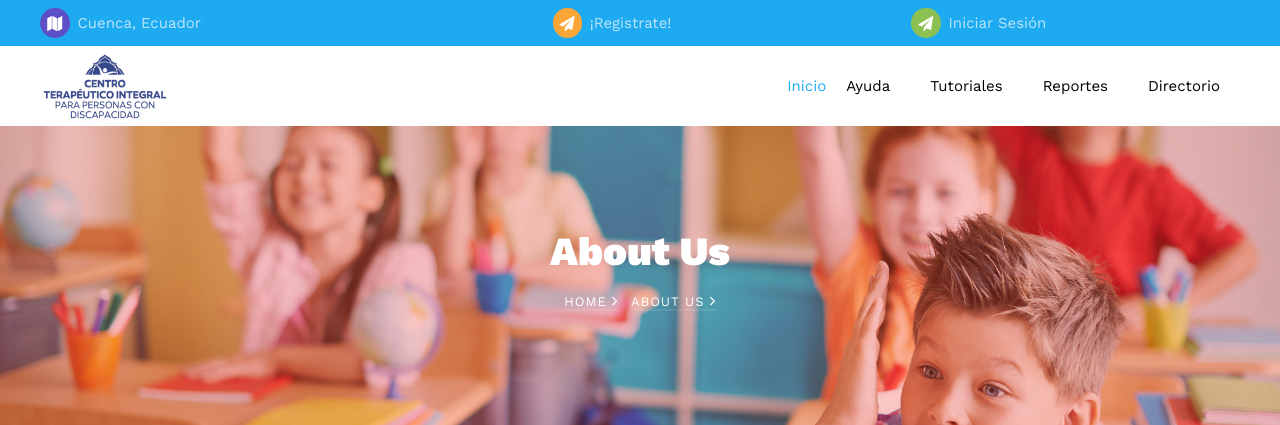
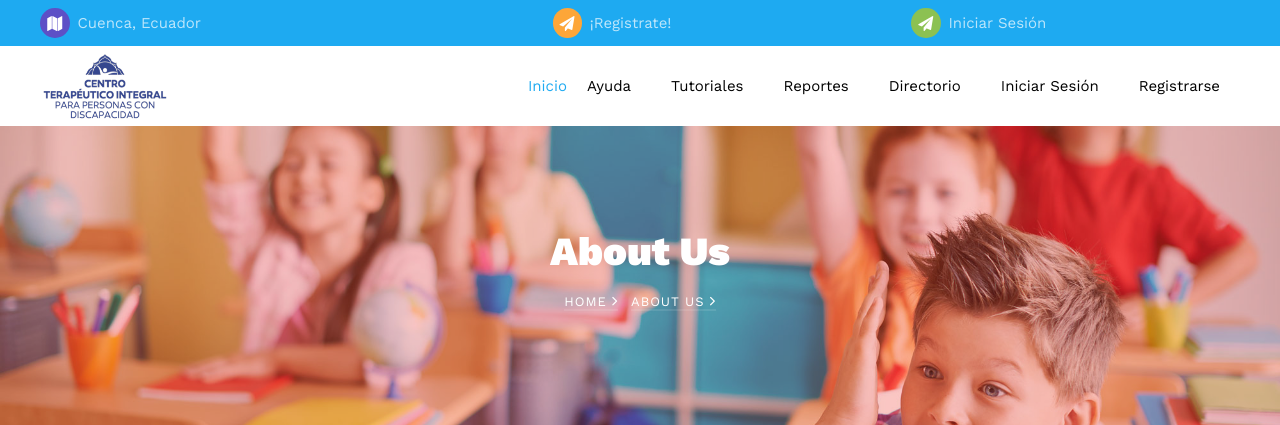
Before and after one commit to domerchan/plataforma_web_centro_terapeutico_integral, a Django app: page /about.html in a window 1280 px wide. Shown: the top 425 px of the page. Run offline with Django 3.2, Linux system fonts and the light colour scheme; some libraries are stand-ins or nearby versions; some web fonts are replaced.

Commit message:
mejoras en el menú

```diff
--- a/centro_website/templates/includes/navbar.html
+++ b/centro_website/templates/includes/navbar.html
@@ -2,7 +2,7 @@
     <div class="container d-flex align-items-center">
         <!--a class="navbar-brand" href="index.html">Kiddos</a-->
         <div class="block-21 mb-5 d-flex">
-            <a href="index.html" class="logo-img blog-img mr-4" style="background-image: url(../static/website/images/logo.png);"></a>
+            <a href="index.html" class="logo-img blog-img mr-4 logo" style="background-image: url(../static/website/images/logo.png);"></a>
         </div>
         <button class="navbar-toggler" type="button" data-toggle="collapse" data-target="#ftco-nav" aria-controls="ftco-nav" aria-expanded="false" aria-label="Toggle navigation">
             <span class="oi oi-menu"></span> Menu
@@ -30,6 +30,18 @@
                 <li class="nav-item"><a href="tutorial.html" class="nav-link">Tutoriales</a></li>
                 <li class="nav-item"><a href="report.html" class="nav-link">Reportes</a></li>
                 <li class="nav-item"><a href="directory.html" class="nav-link">Directorio</a></li>
+                {% if request.session.user_email %}
+                <li class="nav-item"><a href="#" class="nav-link pl-0">{{ request.session.user_email }}</a>
+                    <ul class="sub-menu">
+                        <li class="nav-item"><a href="therapies.html" class="nav-link">Perfil</a></li>
+                        <li class="nav-item"><a href="tips.html" class="nav-link">Próximas Terapias</a></li>
+                        <li class="nav-item"><a href="/logout/" class="nav-link">Cerrar Sesión</a></li>
+                    </ul>
+                </li>
+                {% else %}
+                <li class="nav-item"><a href="login.html" class="nav-link">Iniciar Sesión</a></li>
+                <li class="nav-item"><a href="registro.html" class="nav-link">Registrarse</a></li>
+                {% endif %}
             </ul>
         </div>
     </div>
@@ -41,7 +53,7 @@
         margin-bottom: 0px !important;
     }
 
-    .block-21 .blog-img {
+    .block-21 .logo {
         width: 130px !important;
     }
 
```
Also changed, not shown: centro_website/db.sqlite3.
